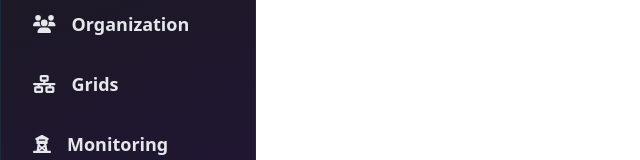
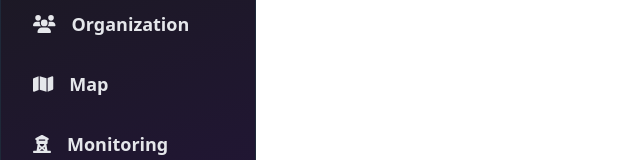
Before and after one commit to TudorOrban/Intnet-WebFrontend, an Angular app: page / in a window 1280 px wide. Shown: the part 135-295 px from the top of the page, without its empty margins (0-640 px from the left). Built offline with nearby package versions, Linux system fonts and the light colour scheme; no server answers.

Commit message:
feat(grid): Add Bus model and service layers

```diff
--- a/src/app/app.routes.ts
+++ b/src/app/app.routes.ts
@@ -1,3 +1,9 @@
 import { Routes } from '@angular/router';
+import { MapComponent } from './features/map/components/map/map.component';
 
-export const routes: Routes = [];
+export const routes: Routes = [
+    {
+        path: "map",
+        component: MapComponent
+    }
+];
--- a/src/app/core/grid/services/grid.service.ts
+++ b/src/app/core/grid/services/grid.service.ts
@@ -23,7 +23,7 @@ export class GridService {
     }
 
     updateGrid(gridDto: UpdateGridDto): Observable<GridSearchDto> {
-        return this.http.post<GridSearchDto>(this.apiUrl, gridDto);
+        return this.http.put<GridSearchDto>(this.apiUrl, gridDto);
     }
 
     deleteGrid(id: number): Observable<void> {
--- a/src/app/core/main/components/sidebar/sidebar.component.html
+++ b/src/app/core/main/components/sidebar/sidebar.component.html
@@ -6,7 +6,7 @@
         <fa-icon [icon]="item.icon ?? faHome" class="text-lg text-gray-200"></fa-icon>
         <button
             (click)="navigateTo(item)"
-            class="text-lg font-semibold text-gray-200 hover:text-white"
+            class="text-lg font-semibold text-gray-200 hover:text-white cursor-pointer"
             [ngClass]="{
                 'text-white': item?.value === currentRoute
             }"
--- a/src/app/core/main/config/sidebarItems.ts
+++ b/src/app/core/main/config/sidebarItems.ts
@@ -1,6 +1,6 @@
 import {
     faGear,
-    faNetworkWired,
+    faMap,
     faSquarePollVertical,
     faTowerObservation,
     faUsers,
@@ -21,10 +21,10 @@ export const sidebarItems: UIItem[] = [
         link: "/organization",
     },
     {
-        label: "Grids",
-        value: "grids",
-        icon: faNetworkWired,
-        link: "/grids",
+        label: "Map",
+        value: "map",
+        icon: faMap,
+        link: "/map",
     },
     {
         label: "Monitoring",
--- /dev/null
+++ b/src/app/features/grid-data/models/Bus.ts
@@ -0,0 +1,38 @@
+export interface BusSearchDto {
+    id: number;
+    gridId: number;
+    busName: string;
+    createdAt: Date;
+    updatedAt: Date;
+    latitude: number;
+    longitude: number;
+}
+
+export interface CreateBusDto {
+    gridId: number;
+    busName: string;
+    latitude: number;
+    longitude: number;
+}
+
+export interface UpdateBusDto {
+    id: number;
+    gridId: number;
+    busName: string;
+    latitude: number;
+    longitude: number;
+}
+
+export interface BusStateDto {
+    id: number;
+    gridId: number;
+    busId: number;
+    createdAt: Date;
+    updatedAt: Date;
+    voltageMagnitude: number;
+    voltageAngle: number;
+    activePowerInjection: number;
+    reactivePowerInjection: number;
+    shuntCapacitatorReactoStatus: boolean;
+    phaseShiftingTransformerTapPosition: number;
+}
--- /dev/null
+++ b/src/app/features/grid-data/services/bus.service.ts
@@ -0,0 +1,37 @@
+import { Injectable } from "@angular/core";
+import { environment } from "../../../../environments/environment";
+import { Observable } from "rxjs";
+import { BusSearchDto, CreateBusDto, UpdateBusDto } from "../models/Bus";
+import { HttpClient } from "@angular/common/http";
+
+@Injectable({
+    providedIn: "root"
+})
+export class BusService {
+    private apiUrl = `${environment.apiUrl}/grids`;
+
+    constructor(
+        private http: HttpClient
+    ) {}
+
+    getBusesByGridId(gridId: number): Observable<BusSearchDto[]> {
+        return this.http.get<BusSearchDto[]>(`${this.apiUrl}/grid/${gridId}`);
+    }
+
+    getBusById(id: number): Observable<BusSearchDto> {
+        return this.http.get<BusSearchDto>(`${this.apiUrl}/${id}`);
+    }
+
+    createBus(busDto: CreateBusDto): Observable<BusSearchDto> {
+        return this.http.post<BusSearchDto>(this.apiUrl, busDto);
+    }
+
+    updateBus(busDto: UpdateBusDto): Observable<BusSearchDto> {
+        return this.http.put<BusSearchDto>(this.apiUrl, busDto);
+    }
+
+    deleteBus(id: number): Observable<void> {
+        return this.http.delete<void>(`${this.apiUrl}/${id}`);
+    }
+
+}
--- /dev/null
+++ b/src/app/features/map/components/map/map.component.html
@@ -0,0 +1 @@
+<p>map works!</p>
--- /dev/null
+++ b/src/app/features/map/components/map/map.component.ts
@@ -0,0 +1,15 @@
+import { CommonModule } from '@angular/common';
+import { Component, OnInit } from '@angular/core';
+
+@Component({
+  selector: 'app-map',
+  imports: [CommonModule],
+  templateUrl: './map.component.html',
+  styleUrl: './map.component.css'
+})
+export class MapComponent implements OnInit {
+
+    ngOnInit(): void {
+
+    }
+}
```
Also changed, not shown: src/app/features/map/components/map/map.component.css (added), 1 other file (tests, documents, lock files or other folders).
